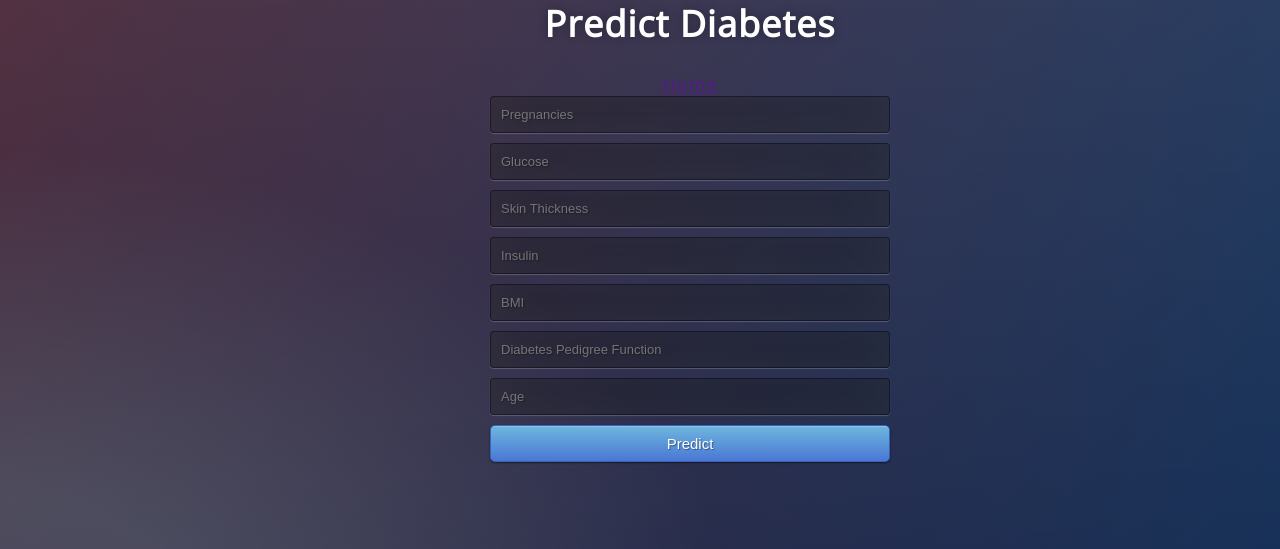
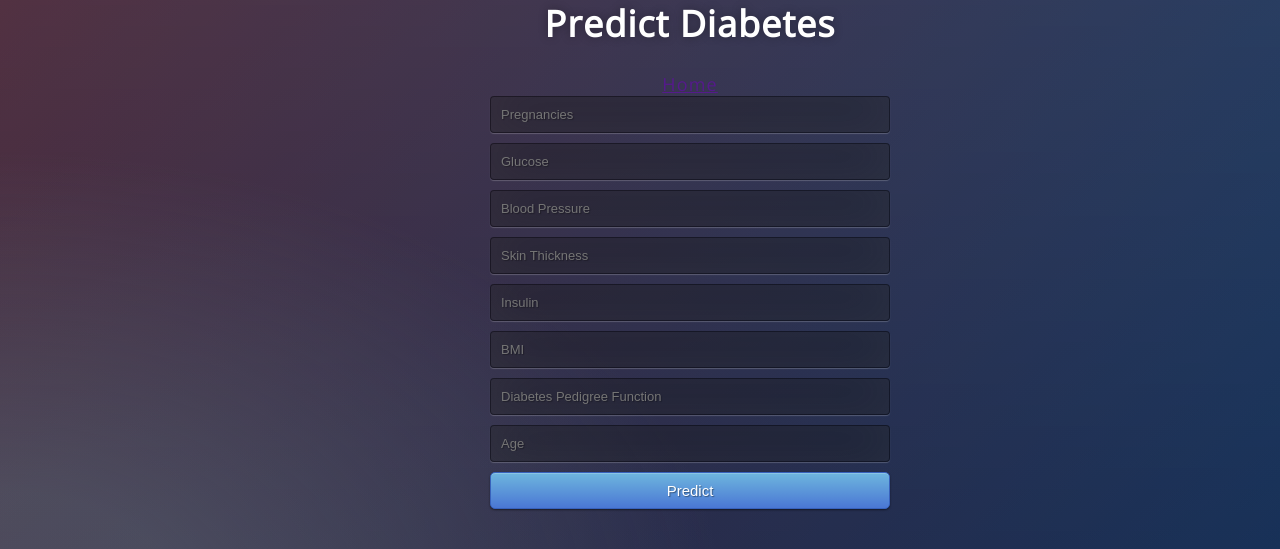
Before and after one commit to tayalmanan28/Diabetes, a Flask app: page / in a window 1280 px wide. Shown: the part 195-744 px from the top of the page. Run offline with Flask 2, Linux system fonts and the light colour scheme; parts of the project's set-up code (start-up, migrations or seed data) failed here and were passed over.

Commit message:
Update home.html

```diff
--- a/templates/home.html
+++ b/templates/home.html
@@ -19,6 +19,7 @@
     <form action="{{ url_for('predict')}}"method="POST">
       <input type="text" name="Pregnancies" placeholder="Pregnancies" required="required" /><br>
     	<input type="text" name="Glucose" placeholder="Glucose" required="required" /><br>
+	<input type="text" name="BloodPressure" placeholder="Blood Pressure" required="required" /><br>
         <input type="text" name="SkinThickness" placeholder="Skin Thickness" required="required" /><br>
         <input type="text" name="Insulin" placeholder="Insulin" required="required" /><br>
         <input type="text" name="BMI" placeholder="BMI" required="required" /><br>
```
